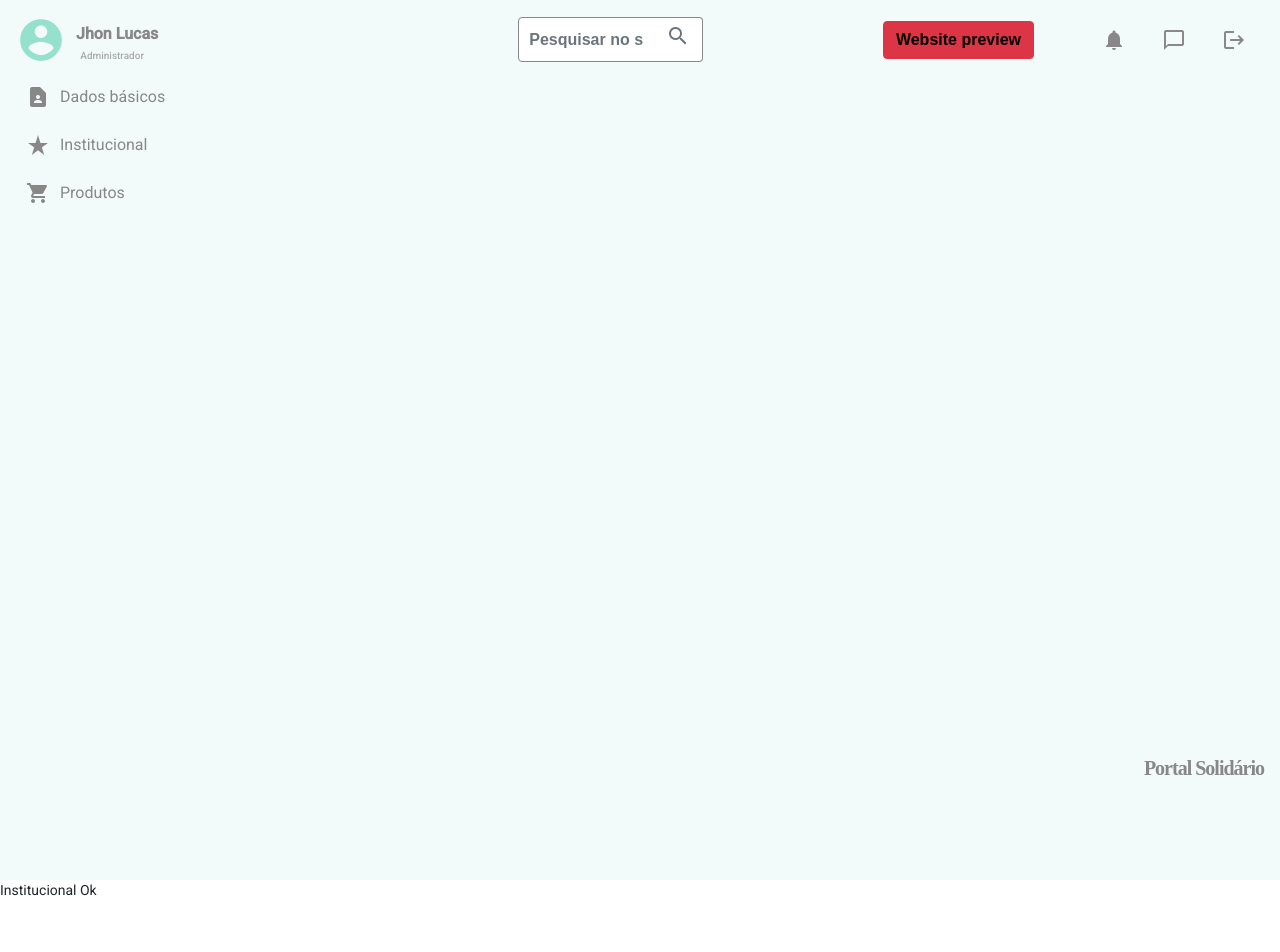
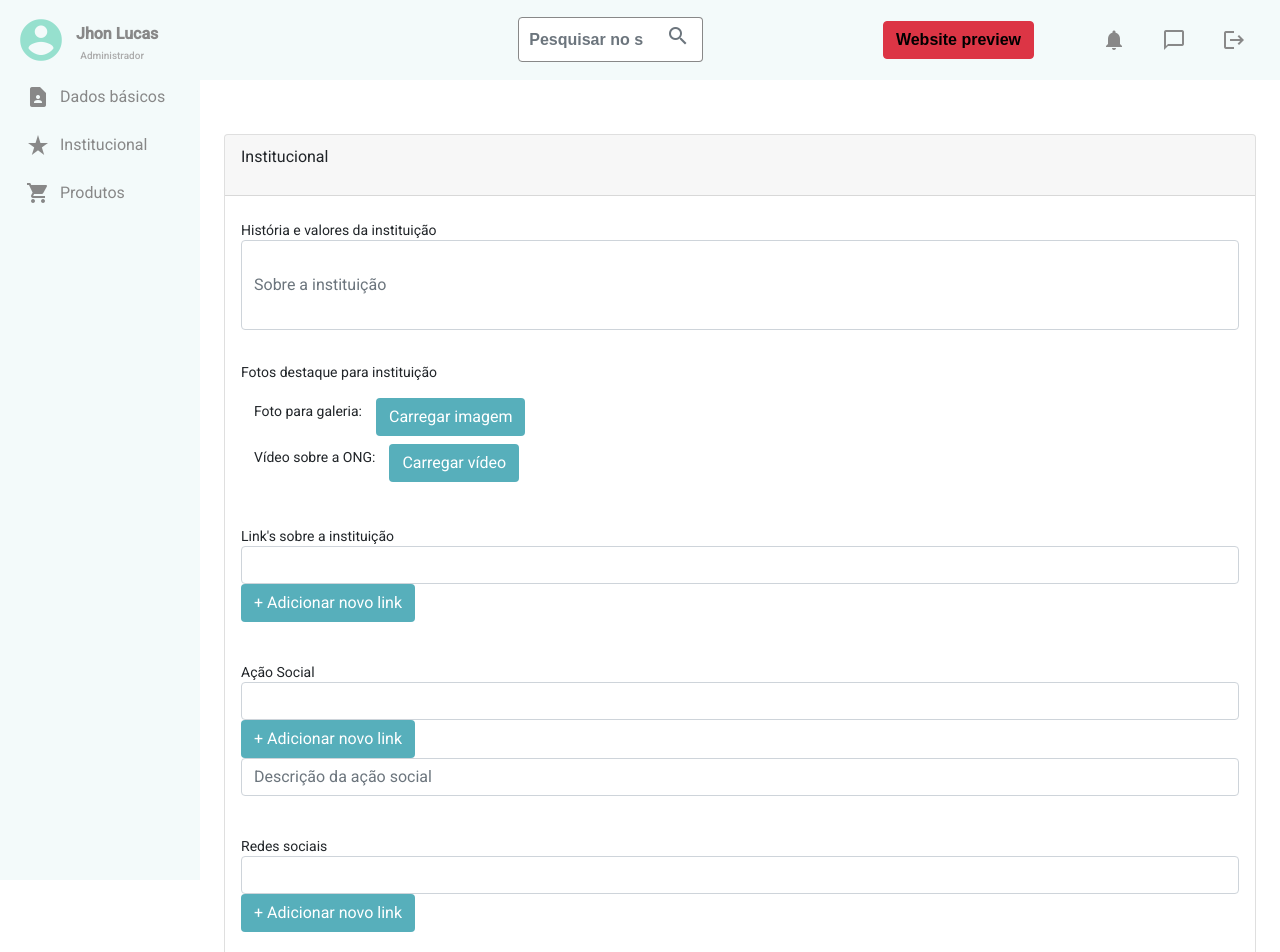
Before and after one commit to E-Fernandez-Albuquerque/PortalSolidario, an Angular app in the folder frontend/: page /institucional in a window 1280 px wide. Shown: the top 952 px of the page. Before the commit the page ends 900 px from the top, so only its background shows below. Built offline with nearby package versions, Linux system fonts and the light colour scheme; a web font is replaced by a local one.

Commit message:
Add Institucional

```diff
--- a/frontend/src/app/body/institucional/institucional.component.css
+++ b/frontend/src/app/body/institucional/institucional.component.css
@@ -0,0 +1,37 @@
+mat-card{
+    z-index: 0;
+}
+
+.historia{
+    padding: 1rem 1rem;
+    flex: 1 1 auto;
+}
+
+.historia .form-control{
+    padding: 2.000rem 0.75rem;
+}
+
+.help-icon{
+    padding: 0 10px;
+    display: flex;
+    color: #96e0ce;
+    cursor: pointer;
+}
+
+.btn{
+    color: white;
+    background-color: rgb(87, 175, 187);
+}
+
+.fotos{
+    padding: 1rem 1rem;
+    flex: 1 1 auto;
+}
+
+.row{
+    padding:6px 12px
+}
+.btn-cancelar{
+    color: white;
+    background-color: red;
+}
--- a/frontend/src/app/body/institucional/institucional.component.html
+++ b/frontend/src/app/body/institucional/institucional.component.html
@@ -1,4 +1,105 @@
+<link href="https://cdn.jsdelivr.net/npm/bootstrap@5.1.3/dist/css/bootstrap.min.css" rel="stylesheet"
+    integrity="sha384-1BmE4kWBq78iYhFldvKuhfTAU6auU8tT94WrHftjDbrCEXSU1oBoqyl2QvZ6jIW3" crossorigin="anonymous">
+
+<!--Adicionar btn Ajuda-->
+<!--Arrumar a coluna lateral-->
+
 <app-header></app-header>
-<app-side-menu></app-side-menu>
-<p>Institucional Ok</p>
+<div style="display: flex;">
+    <app-side-menu></app-side-menu>
+    <div class="container-fluid">
+        <div class="row mt-5">
+            <!-- left column -->
+            <div class="col-md-12">
+                <!-- general form elements -->
+                <div class="card card-light">
+                    <div class="card-header">
+                        <h3 class="card-title">Institucional</h3>
+                    </div>
+                    <form>
+                        <div class="historia">
+                            <div class="form-group mt-2">
+                                <label for="exampleInputEmail1">História e valores da instituição</label>
+                                <input type="email" class="form-control" id="exampleInputEmail1"
+                                placeholder="Sobre a instituição">
+                            </div>
+                        </div>
+
+                        <div class="fotos">
+                            <p>Fotos destaque para instituição</p>
+                            <table>
+                                <tr>
+                                    <td class=tabela>
+                                        <div class="row">
+                                            <p>Foto para galeria:</p>
+                                        </div>
+                                    </td>
+                                    <td>
+                                        <div>
+                                            <button class="btn">Carregar imagem</button>
+                                        </div>
+                                    </td>
+                                </tr>
+                            </table>
+                            <table class=video>
+                                <tr>
+                                    <td class=tabela>
+                                        <div class="row">
+                                            <p>Vídeo sobre a ONG:</p>
+                                        </div>
+                                    </td>
+                                    <td>
+                                        <div>
+                                            <button class="btn">Carregar vídeo</button>
+                                        </div>
+                                    </td>
+                                </tr>
+                            </table>
+
+                        </div>
+                        <div class="card-body">
+                            <div class="form-group mt-2">
+                                <label for="inputLink">Link's sobre a instituição</label>
+                                <input type="link" class="form-control" id="inputLink">
+                                <button class="btn">+ Adicionar novo link</button>
+                            </div>
+                        </div>
+                        <div class="card-body">
+                            <div class="form-group mt-2">
+                                <!--Adicionar btn de carregar a imagem e consertar a formatação-->
+                                <label for="inputAcaoSocial">Ação Social</label>
+                                <input type="link" class="form-control" id="inputAcaoSocial">
+                                <button class="btn">+ Adicionar novo link</button>
+                                <input type="link" class="form-control" id="inputAcaoSocial" placeholder="Descrição da ação social">
+                            </div>
+                        </div>
+
+                        <div class="card-body">
+                            <!--Categorizar as redes sociais e add os icones-->
+                            <div class="form-group mt-2">
+                                <label for="inputLink">Redes sociais</label>
+                                <input type="link" class="form-control" id="inputLink">
+                                <button class="btn">+ Adicionar novo link</button>
+                            </div>
+                        </div>
+                    </form>
+                    <div class="container-fluid mt-5">
+                        <div class="row">
+                            <!-- left column -->
+                            <div class="col-md-7">
+                                <button class="btn btn-cancelar">cancelar</button>
+
+                            </div>
+                            <div class="col-md-5">
+                                <button class="btn">Solicitar Alterações</button>
+                            </div>
+                        </div>
+                    </div>
+                    <br>
+                </div>
+            </div>
+        </div>
+    </div>
+</div>
+
 <app-footer></app-footer>
--- a/frontend/src/app/template/footer/footer.component.css
+++ b/frontend/src/app/template/footer/footer.component.css
@@ -1,7 +1,7 @@
 @import url('https://fonts.googleapis.com/css2?family=Zen+Kurenaido&display=swap');
 
 .footer{
-    position: fixed;
+    /*position: fixed;*/
     bottom: 0;
     z-index: 1;
     background-color: #f3fafa;
```
